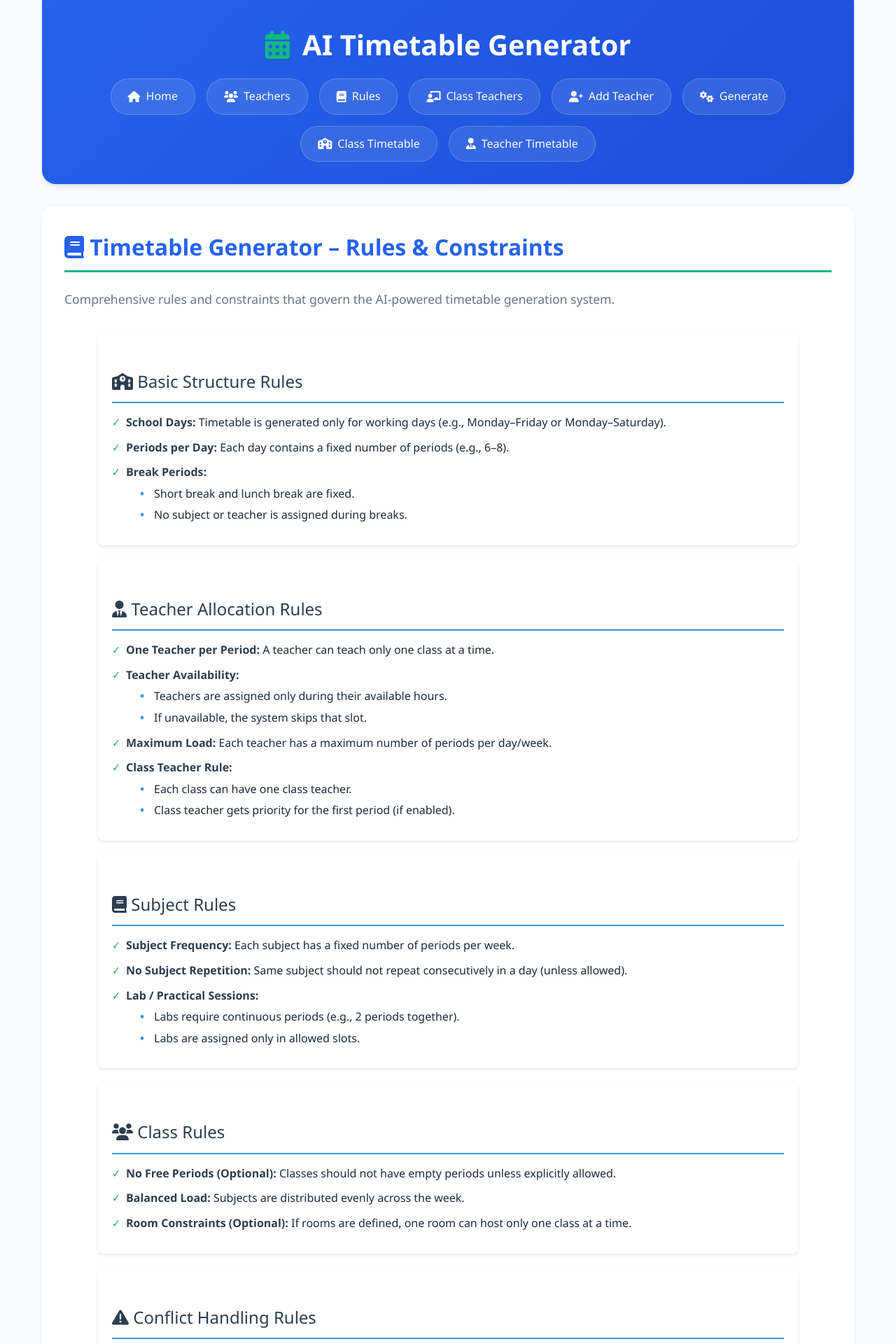
After one commit to Samyak122/ai_based_timetable_generator, a Flask app: page /rules in a window 1280 px wide. The commit adds this page. Shown: the top 1920 px of the page at 70% size. Run offline with Flask 3, Linux system fonts and the light colour scheme.

Commit message:
done some updates

```diff
--- a/app.py
+++ b/app.py
@@ -1,9 +1,9 @@
 from flask import Flask, render_template, request, redirect, url_for, send_file
-from data.teacher_loader import load_teachers
-from data.classes import CLASSES
 from ai.variables import generate_variables
 from ai.domain import generate_domain
 from ai.solver import solve
+from data.classes import CLASSES
+from data.teacher_loader import load_teachers
 from engine.output_generator import (
     generate_class_timetable,
     generate_teacher_timetable,
@@ -16,101 +16,33 @@ from data.subjects import SUBJECTS
 
 app = Flask(__name__)
 
-# Global storage (simple & safe for college project)
-solution = {}
+# Global storage (simple & sufficient for school use)
 class_tt = {}
 teacher_tt = {}
 
 
-# ---------------- HOME PAGE ----------------
+# ---------------- HOME ----------------
 @app.route("/")
 def home():
     teachers = load_teachers()
-    class_data = []
+    data = []
 
-    for class_id, info in CLASSES.items():
+    for cid, info in CLASSES.items():
         ct_id = info.get("class_teacher")
-        ct_name = teachers[ct_id]["name"] if ct_id in teachers else "Not Assigned"
+        ct_name = teachers.get(ct_id, {}).get("name", "Not Assigned")
 
-        class_data.append({
-            "class_id": class_id,
+        data.append({
+            "class_id": cid,
             "class_teacher": ct_name
         })
 
-    return render_template("index.html", classes=class_data)
+    return render_template("index.html", classes=data)
 
 
-# ---------------- TEACHERS PAGE ----------------
+# ---------------- TEACHERS ----------------
 @app.route("/teachers")
 def teachers_page():
     return render_template("teachers.html", teachers=load_teachers())
-
-
-# ---------------- GENERATE TIMETABLE ----------------
-@app.route("/generate", methods=["GET", "POST"])
-def generate_page():
-    global solution, class_tt, teacher_tt
-
-    if request.method == "POST":
-        start_time = request.form["start_time"]
-        end_time = request.form["end_time"]
-
-        variables = generate_variables(CLASSES)
-        domain = generate_domain()
-        solution = solve(variables, domain, CLASSES)
-
-        class_tt = generate_class_timetable(solution)
-        teacher_tt = generate_teacher_timetable(solution)
-
-        write_class_csv_with_time(class_tt, start_time, end_time)
-        write_teacher_csv(teacher_tt)
-        export_pretty_excel(class_tt)
-
-        return redirect(url_for("class_timetable_page"))
-
-    return render_template("generate.html")
-
-
-# ---------------- CLASS TIMETABLE ----------------
-@app.route("/class")
-def class_timetable_page():
-    return render_template("class_timetable.html", timetable=class_tt)
-
-
-# ---------------- TEACHER TIMETABLE ----------------
-@app.route("/teacher")
-def teacher_timetable_page():
-    return render_template("teacher_timetable.html", timetable=teacher_tt)
-
-
-# ---------------- DOWNLOAD FILES ----------------
-@app.route("/download/<filename>")
-def download_file(filename):
-    return send_file(filename, as_attachment=True)
-
-
-# ---------------- ADD TEACHER ----------------
-@app.route("/add-teacher", methods=["GET", "POST"])
-def add_teacher_web():
-    if request.method == "POST":
-        tid = request.form["teacher_id"].strip()
-        name = request.form["teacher_name"].strip()
-        subjects = request.form.getlist("subjects")
-
-        with open("data/teachers.json", "r") as f:
-            teachers = json.load(f)
-
-        teachers[tid] = {
-            "name": name,
-            "subjects": subjects
-        }
-
-        with open("data/teachers.json", "w") as f:
-            json.dump(teachers, f, indent=4)
-
-        return redirect(url_for("teachers_page"))
-
-    return render_template("add_teacher.html", subjects=SUBJECTS)
 
 
 # ---------------- MANAGE CLASS TEACHERS ----------------
@@ -155,5 +87,85 @@ def manage_class_teachers():
     return render_template("class_teachers.html", classes=class_data, teachers=teachers)
 
 
+# ---------------- ADD TEACHER ----------------
+@app.route("/add-teacher", methods=["GET", "POST"])
+def add_teacher_web():
+    if request.method == "POST":
+        tid = request.form["teacher_id"].strip()
+        name = request.form["teacher_name"].strip()
+        subjects = request.form.getlist("subjects")
+
+        with open("data/teachers.json", "r") as f:
+            teachers = json.load(f)
+
+        teachers[tid] = {
+            "name": name,
+            "subjects": subjects
+        }
+
+        with open("data/teachers.json", "w") as f:
+            json.dump(teachers, f, indent=4)
+
+        return redirect(url_for("teachers_page"))
+
+    return render_template("add_teacher.html", subjects=SUBJECTS.keys())
+
+
+# ---------------- GENERATE TIMETABLE ----------------
+@app.route("/generate", methods=["GET", "POST"])
+def generate_page():
+    global class_tt, teacher_tt
+
+    if request.method == "POST":
+        start_time = request.form["start_time"]
+        end_time = request.form["end_time"]
+
+        try:
+            variables = generate_variables(CLASSES)
+            domain = generate_domain()
+
+            solution = solve(variables, domain, CLASSES)
+
+            class_tt = generate_class_timetable(solution)
+            teacher_tt = generate_teacher_timetable(solution)
+
+            write_class_csv_with_time(class_tt, start_time, end_time)
+            write_teacher_csv(teacher_tt)
+            export_pretty_excel(class_tt)
+
+            return redirect(url_for("class_timetable_page"))
+
+        except Exception as e:
+            # ✅ FRIENDLY ERROR (NO CRASH)
+            return render_template(
+                "generate.html",
+                error=str(e)
+            )
+
+    return render_template("generate.html")
+
+
+# ---------------- CLASS TIMETABLE ----------------
+@app.route("/class")
+def class_timetable_page():
+    return render_template("class_timetable.html", timetable=class_tt)
+
+
+# ---------------- TEACHER TIMETABLE ----------------
+@app.route("/teacher")
+def teacher_timetable_page():
+    return render_template("teacher_timetable.html", timetable=teacher_tt)
+
+
+# ---------------- DOWNLOAD ----------------
+@app.route("/download/<filename>")
+def download(filename):
+    return send_file(filename, as_attachment=True)
+
+@app.route("/rules")
+def rules_page():
+    return render_template("rules.html")
+
+
 if __name__ == "__main__":
     app.run(debug=True)
--- a/templates/base.html
+++ b/templates/base.html
@@ -14,6 +14,7 @@
             <nav>
                 <a href="{{ url_for('home') }}" class="nav-link"><i class="fas fa-home"></i> Home</a>
                 <a href="{{ url_for('teachers_page') }}" class="nav-link"><i class="fas fa-users"></i> Teachers</a>
+                <a href="{{ url_for('rules_page') }}" class="nav-link"><i class="fas fa-book"></i> Rules</a>
                 <a href="{{ url_for('manage_class_teachers') }}" class="nav-link"><i class="fas fa-chalkboard-teacher"></i> Class Teachers</a>
                 <a href="{{ url_for('add_teacher_web') }}" class="nav-link"><i class="fas fa-user-plus"></i> Add Teacher</a>
                 <a href="{{ url_for('generate_page') }}" class="nav-link"><i class="fas fa-cogs"></i> Generate</a>
--- /dev/null
+++ b/templates/rules.html
@@ -0,0 +1,153 @@
+{% extends "base.html" %}
+
+{% block content %}
+<div class="welcome-section">
+    <h2><i class="fas fa-book"></i> Timetable Generator – Rules & Constraints</h2>
+    <p class="description">Comprehensive rules and constraints that govern the AI-powered timetable generation system.</p>
+</div>
+
+<div class="rules-container">
+    <div class="rule-section">
+        <h3><i class="fas fa-school"></i> Basic Structure Rules</h3>
+        <ul>
+            <li><strong>School Days:</strong> Timetable is generated only for working days (e.g., Monday–Friday or Monday–Saturday).</li>
+            <li><strong>Periods per Day:</strong> Each day contains a fixed number of periods (e.g., 6–8).</li>
+            <li><strong>Break Periods:</strong>
+                <ul>
+                    <li>Short break and lunch break are fixed.</li>
+                    <li>No subject or teacher is assigned during breaks.</li>
+                </ul>
+            </li>
+        </ul>
+    </div>
+
+    <div class="rule-section">
+        <h3><i class="fas fa-user-tie"></i> Teacher Allocation Rules</h3>
+        <ul>
+            <li><strong>One Teacher per Period:</strong> A teacher can teach only one class at a time.</li>
+            <li><strong>Teacher Availability:</strong>
+                <ul>
+                    <li>Teachers are assigned only during their available hours.</li>
+                    <li>If unavailable, the system skips that slot.</li>
+                </ul>
+            </li>
+            <li><strong>Maximum Load:</strong> Each teacher has a maximum number of periods per day/week.</li>
+            <li><strong>Class Teacher Rule:</strong>
+                <ul>
+                    <li>Each class can have one class teacher.</li>
+                    <li>Class teacher gets priority for the first period (if enabled).</li>
+                </ul>
+            </li>
+        </ul>
+    </div>
+
+    <div class="rule-section">
+        <h3><i class="fas fa-book"></i> Subject Rules</h3>
+        <ul>
+            <li><strong>Subject Frequency:</strong> Each subject has a fixed number of periods per week.</li>
+            <li><strong>No Subject Repetition:</strong> Same subject should not repeat consecutively in a day (unless allowed).</li>
+            <li><strong>Lab / Practical Sessions:</strong>
+                <ul>
+                    <li>Labs require continuous periods (e.g., 2 periods together).</li>
+                    <li>Labs are assigned only in allowed slots.</li>
+                </ul>
+            </li>
+        </ul>
+    </div>
+
+    <div class="rule-section">
+        <h3><i class="fas fa-users"></i> Class Rules</h3>
+        <ul>
+            <li><strong>No Free Periods (Optional):</strong> Classes should not have empty periods unless explicitly allowed.</li>
+            <li><strong>Balanced Load:</strong> Subjects are distributed evenly across the week.</li>
+            <li><strong>Room Constraints (Optional):</strong> If rooms are defined, one room can host only one class at a time.</li>
+        </ul>
+    </div>
+
+    <div class="rule-section">
+        <h3><i class="fas fa-exclamation-triangle"></i> Conflict Handling Rules</h3>
+        <ul>
+            <li><strong>Conflict Detection:</strong> System automatically prevents teacher, subject, or room clashes.</li>
+            <li><strong>Auto Reassignment:</strong> If conflict occurs, the system retries with another valid slot.</li>
+            <li><strong>Fail-Safe Rule:</strong> If no valid timetable is possible, system shows an error message instead of incorrect output.</li>
+        </ul>
+    </div>
+
+    <div class="rule-section">
+        <h3><i class="fas fa-cogs"></i> Admin / User Control Rules</h3>
+        <ul>
+            <li><strong>Manual Override:</strong> Admin can manually edit any generated timetable.</li>
+            <li><strong>Regenerate Option:</strong> Timetable can be regenerated anytime with updated rules.</li>
+            <li><strong>Multiple Sections Support:</strong> Same subject can be taught to different divisions by different teachers.</li>
+        </ul>
+    </div>
+
+    <div class="rule-section">
+        <h3><i class="fas fa-file-export"></i> Output Rules</h3>
+        <ul>
+            <li><strong>Readable Format:</strong> Timetable is displayed in table format (Day × Period).</li>
+            <li><strong>Export Options:</strong> Timetable can be printed or exported (PDF / Excel – optional).</li>
+            <li><strong>Consistency:</strong> Same input always follows the same rules for generation.</li>
+        </ul>
+    </div>
+</div>
+
+<style>
+.rules-container {
+    max-width: 1000px;
+    margin: 0 auto;
+}
+
+.rule-section {
+    background: white;
+    border-radius: 8px;
+    padding: 20px;
+    margin-bottom: 20px;
+    box-shadow: 0 2px 4px rgba(0,0,0,0.1);
+}
+
+.rule-section h3 {
+    color: #2c3e50;
+    margin-bottom: 15px;
+    border-bottom: 2px solid #3498db;
+    padding-bottom: 10px;
+}
+
+.rule-section ul {
+    list-style: none;
+    padding: 0;
+}
+
+.rule-section li {
+    margin-bottom: 10px;
+    padding-left: 20px;
+    position: relative;
+}
+
+.rule-section li::before {
+    content: "✓";
+    color: #27ae60;
+    font-weight: bold;
+    position: absolute;
+    left: 0;
+}
+
+.rule-section li strong {
+    color: #2c3e50;
+}
+
+.rule-section ul ul {
+    margin-top: 5px;
+    margin-left: 20px;
+}
+
+.rule-section ul ul li {
+    margin-bottom: 5px;
+}
+
+.rule-section ul ul li::before {
+    content: "•";
+    color: #3498db;
+}
+</style>
+{% endblock %}
```
Also changed, not shown: ai/constraints.py (+6 -8 lines), ai/solver.py (+48 -51 lines), class_timetable.csv (+86 -0 lines), main.py (+14 -20 lines), teacher_timetable.csv (+86 -0 lines), templates/generate.html (+19 -30 lines), 1 other file.
